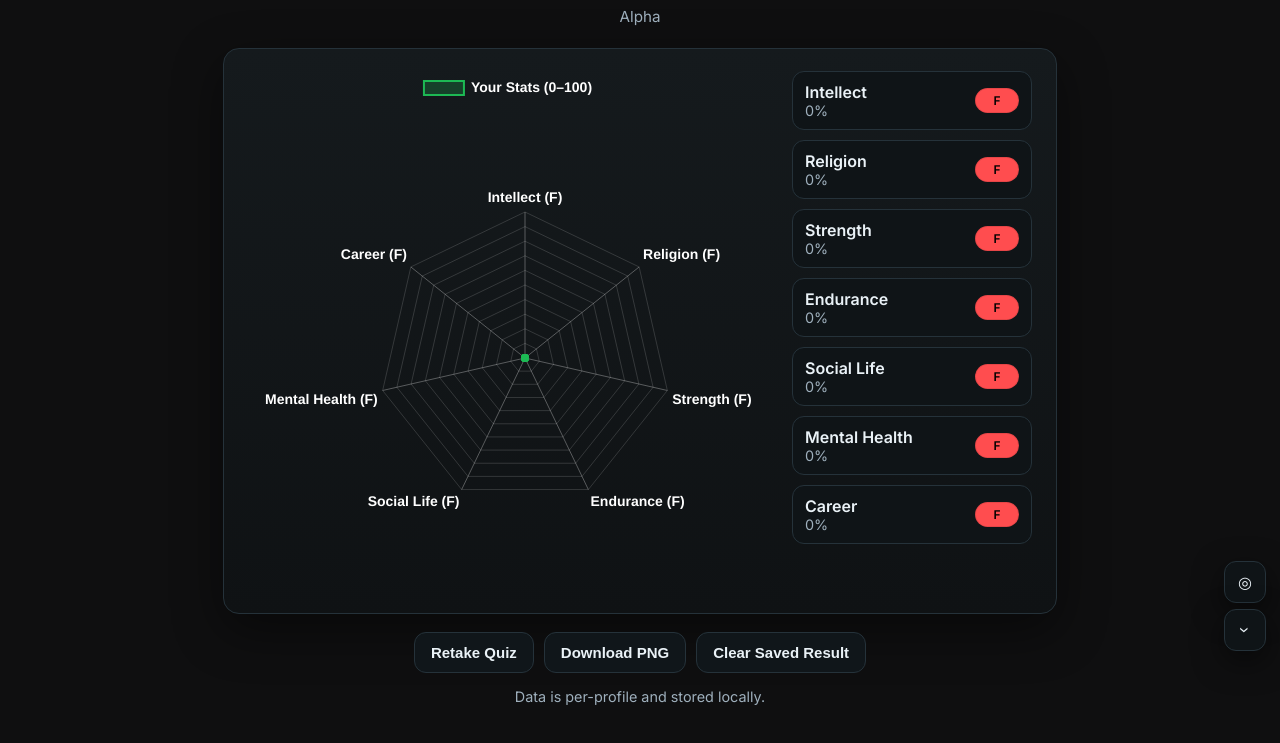
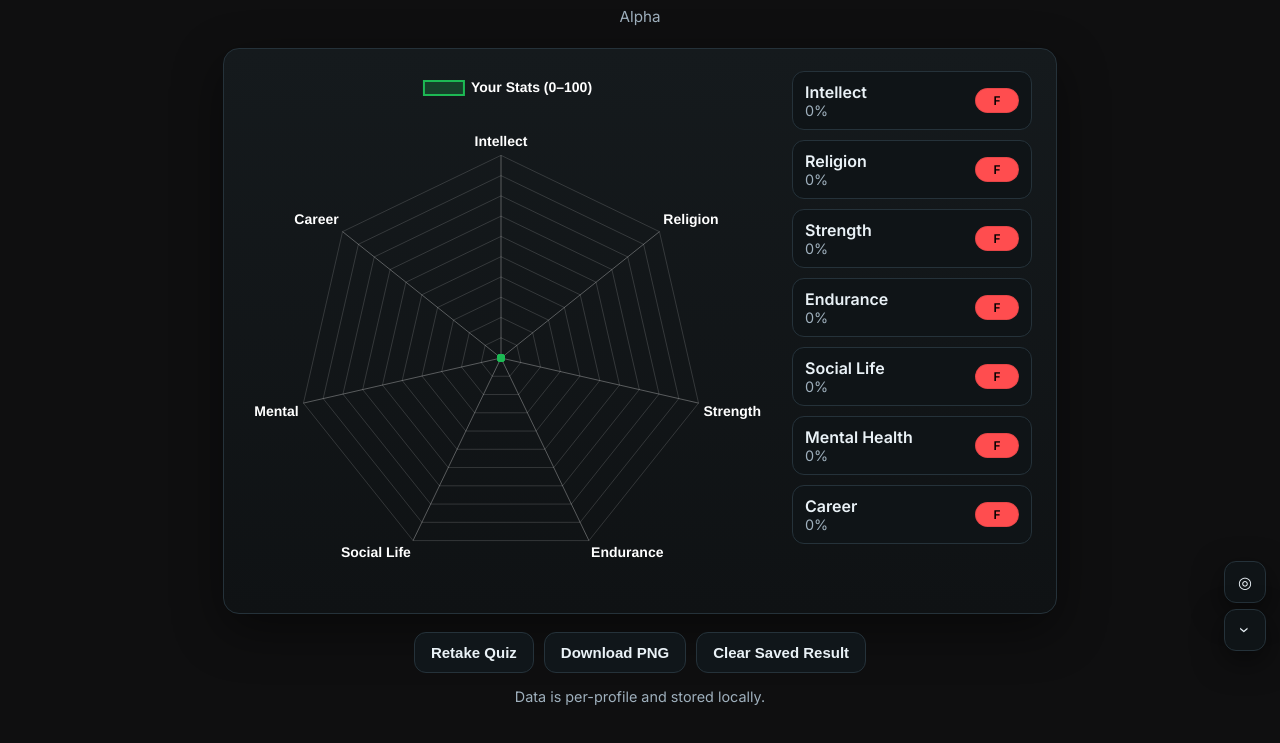
Before and after one commit to ZakyZerrouki/PowerCharts, a plain HTML site: page Results.html in a window 1280 px wide. Shown: the part 135-878 px from the top of the page. Drawn offline with nearby package versions, Linux system fonts and the light colour scheme.

Commit message:
Update Results.html

```diff
--- a/Results.html
+++ b/Results.html
@@ -1,3 +1,4 @@
+
 <!DOCTYPE html>
 <html lang="en">
 <head>
@@ -17,7 +18,11 @@
     background: linear-gradient(180deg,#151a1d, #0f1214); padding:22px 24px; border-radius: var(--radius);
     border: 1px solid var(--ring); box-shadow: 0 16px 50px rgba(0,0,0,0.45);
   }
-  canvas { max-width: 520px; max-height: 520px; }
+  /* responsive canvas: smaller on phones */
+  canvas { max-width: min(90vw, 520px); max-height: 520px; }
+  @media (max-width: 480px){
+    canvas{ max-width: 92vw; max-height: 380px; }
+  }
   .score-list { display:grid; gap:10px; font-size:16px; min-width:240px; }
   .score-item { background-color:#0f1417; padding:10px 12px; border-radius:12px; border:1px solid var(--ring);
     display:grid; grid-template-columns:1fr auto; gap:8px; align-items:center; }
@@ -32,6 +37,8 @@
   .menu{ position:absolute; top:50px; right:10px; background:#0f1417; border:1px solid var(--ring); border-radius:12px; box-shadow:0 12px 40px rgba(0,0,0,.5); min-width:190px; display:none; }
   .menu a{ display:block; padding:10px 12px; color:var(--ink); text-decoration:none; font-size:.95rem; }
   .menu a:hover{ background:#11181d; }
+
+  /* compact toggles bottom-right */
   .fab{ position:fixed; right:14px; z-index:15; width:40px; height:40px; border-radius:12px; border:1px solid var(--ring); background:#0f1417; display:grid; place-items:center; cursor:pointer; box-shadow:0 10px 30px rgba(0,0,0,.5); }
   #colorToggle{ bottom:14px; }
   #attrsToggle{ bottom:62px; }
@@ -59,12 +66,14 @@
     </div>
   </div>
 
+  <!-- Attribute toggle -->
   <div class="fab" id="attrsToggle" title="Attributes">◎</div>
   <div class="pop" id="attrsPop">
     <div class="tiny">Attributes</div>
     <div id="attrList" class="attr-list"></div>
   </div>
 
+  <!-- Color toggle -->
   <div class="fab" id="colorToggle" title="Chart color"><span style="transform:rotate(90deg)">›</span></div>
   <div class="pop" id="colorPop">
     <div class="row"><span class="tiny">Color</span><input id="primaryPicker" class="fullcolor" type="color" value="#1db954"></div>
@@ -89,76 +98,34 @@
     <p class="muted">Data is per-profile and stored locally.</p>
   </main>
 
-
 <script>
-/* ===== PowerChart Profiles & Storage Helpers ===== */
+/* ===== Profiles helpers ===== */
 const PC = (function(){
   const PROFILE_KEY = "powerChart.profiles";
+  function load(){ const raw = localStorage.getItem(PROFILE_KEY); try{ return raw?JSON.parse(raw):{activeId:null,byId:{}} }catch(e){ return {activeId:null,byId:{}} } }
+  function save(state){ localStorage.setItem(PROFILE_KEY, JSON.stringify(state)); }
+  function ensureDefault(){
+    let s = load();
+    if(!s.activeId || !s.byId[s.activeId]){
+      const id = (crypto.randomUUID?crypto.randomUUID():String(Date.now()));
+      s.byId[id] = { username:"Player One", pfp:null, enabledAttrs:["Intellect","Religion","Strength","Endurance","Social Life","Mental Health","Career"], theme:{primary:"#1db954",alpha:25} };
+      s.activeId = id; save(s);
+    } return s;
+  }
+  function active(){ const s = ensureDefault(); return { id:s.activeId, ...s.byId[s.activeId] }; }
+  function key(base){ const {id}=active(); return base+"."+id; }
+  function saveTheme(primary, alpha){ const s=ensureDefault(); const a=active(); s.byId[a.id].theme={primary, alpha:parseInt(alpha)}; save(s); }
+  function setAttrs(list){ const s=ensureDefault(); const a=active(); s.byId[a.id].enabledAttrs=list; save(s); }
+  function loadState(){ return ensureDefault(); }
+  return { active, key, saveTheme, setAttrs, loadState };
+})();
 
-  function loadProfiles(){
-    const raw = localStorage.getItem(PROFILE_KEY);
-    if (!raw) return { activeId: null, byId: {} };
-    try { return JSON.parse(raw); } catch(e){ return { activeId: null, byId: {} }; }
-  }
-  function saveProfiles(state){
-    localStorage.setItem(PROFILE_KEY, JSON.stringify(state));
-  }
-  function ensureDefaultProfile(){
-    let state = loadProfiles();
-    if (!state.activeId || !state.byId[state.activeId]){
-      const id = (crypto.randomUUID ? crypto.randomUUID() : String(Date.now()));
-      state.byId[id] = { username: "Player One", pfp: null, enabledAttrs: ["Intellect","Religion","Strength","Endurance","Social Life","Mental Health","Career"], theme: {primary:"#1db954", alpha:25} };
-      state.activeId = id;
-      saveProfiles(state);
-    }
-    return state;
-  }
-  function getActiveProfile(){
-    const state = ensureDefaultProfile();
-    return { id: state.activeId, ...state.byId[state.activeId] };
-  }
-  function setActiveProfile(id){
-    const state = loadProfiles();
-    if (state.byId[id]){ state.activeId = id; saveProfiles(state); return true; }
-    return false;
-  }
-  function upsertProfile(id, data){
-    const state = loadProfiles();
-    if (!id){
-      id = (crypto.randomUUID ? crypto.randomUUID() : String(Date.now()));
-    }
-    state.byId[id] = { ...(state.byId[id]||{}), ...data };
-    if (!state.activeId) state.activeId = id;
-    saveProfiles(state);
-    return id;
-  }
-  function deleteProfile(id){
-    const state = loadProfiles();
-    delete state.byId[id];
-    if (state.activeId === id){
-      state.activeId = Object.keys(state.byId)[0] || null;
-    }
-    saveProfiles(state);
-    // purge per-profile keys
-    Object.keys(localStorage).forEach(k=>{
-      if (k.endsWith("."+id)) localStorage.removeItem(k);
-    });
-  }
-  function key(base){ const {id} = getActiveProfile(); return `${base}.${id}`; }
-  function keyFor(base, id){ return `${base}.${id}`; }
-
-  return { loadProfiles, saveProfiles, ensureDefaultProfile, getActiveProfile, setActiveProfile, upsertProfile, deleteProfile, key, keyFor };
-})();
-</script>
-
-<script>
 // Topbar
 function renderTopbar(){
-  const p = PC.getActiveProfile();
-  const who = document.getElementById('who');
-  who.textContent = `${p.username || 'Player One'} — ${p.enabledAttrs.length} attributes enabled`;
+  const p = PC.active();
+  document.getElementById('who').textContent = (p.username||'Player One') + ' — ' + (p.enabledAttrs?p.enabledAttrs.length:7) + ' attributes enabled';
   const avatar = document.getElementById('profileBtn');
-  avatar.innerHTML = p.pfp ? `<img src="${p.pfp}">` : '<span>PC</span>';
+  avatar.innerHTML = p.pfp ? '<img src="'+p.pfp+'">' : '<span>PC</span>';
 }
 renderTopbar();
 const profileBtn = document.getElementById('profileBtn');
@@ -166,66 +133,54 @@ const profileMenu = document.getElementById('profileMenu');
 profileBtn.addEventListener('click', () => { profileMenu.style.display = profileMenu.style.display === 'block' ? 'none' : 'block'; });
 document.addEventListener('click', (e)=>{ if(!profileMenu.contains(e.target) && e.target!==profileBtn){ profileMenu.style.display='none'; } });
 
-// Theme
-const ap0 = PC.getActiveProfile();
-let primary = (ap0.theme && ap0.theme.primary) || "#1db954";
-let alpha = (ap0.theme && ap0.theme.alpha!=null) ? ap0.theme.alpha : 25;
-
-const colorToggle = document.getElementById('colorToggle');
-const colorPop = document.getElementById('colorPop');
+// Theme (per profile)
+let { theme } = PC.active();
+let primary = (theme && theme.primary) || "#1db954";
+let alpha = (theme && theme.alpha!=null) ? theme.alpha : 25;
 const primaryPicker = document.getElementById('primaryPicker');
 const alphaRange = document.getElementById('alphaRange');
 primaryPicker.value = primary; alphaRange.value = alpha;
-
-colorToggle.addEventListener('click', ()=>{ colorPop.style.display = colorPop.style.display === 'block' ? 'none' : 'block'; });
-document.addEventListener('click', (e)=>{ if(!colorPop.contains(e.target) && e.target!==colorToggle && e.target!==primaryPicker){ colorPop.style.display='none'; } });
-
 function hexToRGBA(hex, a){
-  let c = hex.replace("#","");
-  if (c.length===3){ c = c.split("").map(x=>x+x).join(""); }
-  const r = parseInt(c.substring(0,2),16);
-  const g = parseInt(c.substring(2,4),16);
-  const b = parseInt(c.substring(4,6),16);
+  let c = hex.replace("#",""); if (c.length===3){ c = c.split("").map(x=>x+x).join(""); }
+  const r = parseInt(c.substring(0,2),16), g = parseInt(c.substring(2,4),16), b = parseInt(c.substring(4,6),16);
   return `rgba(${r}, ${g}, ${b}, ${a})`;
 }
-function saveThemeToProfile(){
-  const state = PC.loadProfiles();
-  const ap = PC.getActiveProfile();
-  state.byId[ap.id].theme = { primary, alpha: parseInt(alpha) };
-  PC.saveProfiles(state);
-}
+document.getElementById('colorToggle').addEventListener('click', ()=>{
+  const p = document.getElementById('colorPop'); p.style.display = p.style.display==='block' ? 'none' : 'block';
+});
+document.addEventListener('click', (e)=>{
+  const p = document.getElementById('colorPop');
+  if(!p.contains(e.target) && e.target.id!=='colorToggle' && e.target.id!=='primaryPicker'){ p.style.display='none'; }
+});
+primaryPicker.addEventListener('input', (e)=>{ primary = e.target.value; PC.saveTheme(primary, alpha); rebuild(); });
+alphaRange.addEventListener('input', (e)=>{ alpha = parseInt(e.target.value,10); PC.saveTheme(primary, alpha); rebuild(); });
 
-// Attributes
+// Attributes (per profile)
 const ALL = ["Intellect","Religion","Strength","Endurance","Social Life","Mental Health","Career"];
 const attrsToggle = document.getElementById('attrsToggle');
 const attrsPop = document.getElementById('attrsPop');
 const attrList = document.getElementById('attrList');
-attrsToggle.addEventListener('click', ()=>{ attrsPop.style.display = attrsPop.style.display === 'block' ? 'none' : 'block'; });
-document.addEventListener('click', (e)=>{ if(!attrsPop.contains(e.target) && e.target!==attrsToggle){ attrsPop.style.display='none'; } });
-
+attrsToggle.addEventListener('click', ()=>{ attrsPop.style.display = attrsPop.style.display==='block' ? 'none' : 'block'; });
+document.addEventListener('click', (e)=>{ if(!attrsPop.contains(e.target) && e.target.id!=='attrsToggle'){ attrsPop.style.display='none'; } });
 function renderAttrList(){
-  const ap = PC.getActiveProfile();
+  const ap = PC.active();
   attrList.innerHTML = "";
-  ALL.forEach(a=>{
+  (ALL).forEach(a=>{
     const id = "chk_"+a.replace(/\s/g,"_");
     const wrap = document.createElement('label'); wrap.className="chk";
-    const checked = ap.enabledAttrs.includes(a) ? 'checked' : '';
-    wrap.innerHTML = `<input type="checkbox" id="${id}" ${checked}> <span>${a}</span>`;
-    attrList.appendChild(wrap);
-    wrap.querySelector('input').addEventListener('change', (e)=>{
-      const state = PC.loadProfiles();
-      const list = new Set(state.byId[ap.id].enabledAttrs || ALL);
-      if (e.target.checked) list.add(a); else list.delete(a);
-      state.byId[ap.id].enabledAttrs = Array.from(list);
-      PC.saveProfiles(state);
-      renderTopbar();
-      rebuild();
+    const chk = document.createElement('input'); chk.type="checkbox"; chk.id=id; chk.checked = (ap.enabledAttrs||ALL).includes(a);
+    const sp = document.createElement('span'); sp.textContent = a;
+    wrap.appendChild(chk); wrap.appendChild(sp); attrList.appendChild(wrap);
+    chk.addEventListener('change', ()=>{
+      const list = new Set((PC.active().enabledAttrs)||ALL);
+      if (chk.checked) list.add(a); else list.delete(a);
+      PC.setAttrs(Array.from(list)); renderTopbar(); rebuild();
     });
   });
 }
 renderAttrList();
 
-// Chart rebuild
+// Chart + list
 let chart = null;
 function gradeFromAverage(avg1to6){
   const pct = Math.max(0, Math.min(100, Math.round(((avg1to6 - 1) / 5) * 100)));
@@ -238,29 +193,22 @@ function gradeFromAverage(avg1to6){
   return {grade:"F", color:"#ff4d4f", pct};
 }
 
+// Abbreviation: only Mental Health -> Mental (as requested)
+function labelForChart(label){
+  if (label === "Mental Health") return "Mental";
+  return label;
+}
+
 function rebuild(){
-  const ap = PC.getActiveProfile();
-  primary = (ap.theme && ap.theme.primary) || primary;
-  alpha = (ap.theme && ap.theme.alpha!=null) ? ap.theme.alpha : alpha;
-  primaryPicker.value = primary; alphaRange.value = alpha;
-
-  const labels = ap.enabledAttrs && ap.enabledAttrs.length ? ap.enabledAttrs : ALL;
+  const ap = PC.active();
+  // data
+  const labelsSrc = ap.enabledAttrs && ap.enabledAttrs.length ? ap.enabledAttrs : ALL;
   const latest = JSON.parse(localStorage.getItem(PC.key("powerChart.latest")) || "null");
   const legacy = JSON.parse(localStorage.getItem("quizScores") || "{}");
-  let averages = labels.map(label => (legacy[label] ? legacy[label] : 0)); // 1–6
-  let grades = {}; let normalized = {}; let timestamp = null;
-
-  if (latest){
-    timestamp = latest.timestamp;
-    averages = labels.map(l => latest.averages[l] ?? 0);
-    grades = latest.grades || {};
-    normalized = latest.normalized || {};
-  } else {
-    labels.forEach(l => {
-      const g = gradeFromAverage(legacy[l] || 0);
-      grades[l] = g.grade; normalized[l] = g.pct;
-    });
-  }
+  let averages = labelsSrc.map(label => (latest && latest.averages ? (latest.averages[label] ?? (legacy[label]||0)) : (legacy[label]||0)));
+  let grades = latest && latest.grades ? latest.grades : {};
+  let normalized = latest && latest.normalized ? latest.normalized : {};
+  let timestamp = latest && latest.timestamp ? latest.timestamp : null;
 
   if (timestamp){
     const dt = new Date(timestamp);
@@ -271,11 +219,11 @@ function rebuild(){
   // score list
   const scoreListDiv = document.getElementById("scoreList");
   scoreListDiv.innerHTML = "";
-  labels.forEach((label, i) => {
+  labelsSrc.forEach((label, i) => {
     const avg = (averages[i] || 0);
     const gInfo = gradeFromAverage(avg);
-    const g = grades[label] || gInfo.grade;
-    const pct = normalized[label] ?? gInfo.pct;
+    const g = (grades && grades[label]) || gInfo.grade;
+    const pct = (normalized && normalized[label] != null) ? normalized[label] : gInfo.pct;
     const color = gInfo.color;
     const item = document.createElement("div");
     item.className = "score-item";
@@ -284,20 +232,18 @@ function rebuild(){
     scoreListDiv.appendChild(item);
   });
 
-  const gradedLabels = labels.map((label, i) => {
-    const g = grades[label] || gradeFromAverage(averages[i]||0).grade;
-    return `${label} (${g})`;
-  });
+  // chart labels WITHOUT grade letters; with Mental abbreviation
+  const chartLabels = labelsSrc.map(l => labelForChart(l));
 
   const ctx = document.getElementById("resultsChart").getContext("2d");
   if (chart){ chart.destroy(); }
   chart = new Chart(ctx, {
     type: "radar",
     data: {
-      labels: gradedLabels,
+      labels: chartLabels,
       datasets: [{
         label: "Your Stats (0–100)",
-        data: labels.map((_, i) => Math.max(0, Math.min(100, Math.round(((averages[i]||0) - 1) / 5 * 100)))),
+        data: labelsSrc.map((_, i) => Math.max(0, Math.min(100, Math.round(((averages[i]||0) - 1) / 5 * 100)))),
         borderColor: primary,
         backgroundColor: hexToRGBA(primary, alpha/100),
         pointBackgroundColor: primary,
@@ -306,15 +252,22 @@ function rebuild(){
     },
     options: {
       animation: { duration: 400 },
-      scales: { r: { min: 0, max: 100, ticks: { display: false }, grid: { color: "rgba(255,255,255,0.15)" }, angleLines: { color: "rgba(255,255,255,0.3)" }, pointLabels: { color: "white", font: { size: 14, weight: 600 } } } },
+      scales: {
+        r: {
+          min: 0, max: 100, ticks: { display: false },
+          grid: { color: "rgba(255,255,255,0.15)" },
+          angleLines: { color: "rgba(255,255,255,0.3)" },
+          pointLabels: {
+            color: "white",
+            font: ctx => ({ size: ctx.chart.width < 420 ? 10 : 14, weight: 600 })
+          }
+        }
+      },
       plugins: { legend: { labels: { color: "white", font: { weight: 600, size: 14 } } } }
     }
   });
 }
 rebuild();
-
-primaryPicker.addEventListener('input', (e)=>{ primary = e.target.value; saveThemeToProfile(); rebuild(); });
-alphaRange.addEventListener('input', (e)=>{ alpha = parseInt(e.target.value,10); saveThemeToProfile(); rebuild(); });
 
 // Download & Clear
 document.getElementById("downloadBtn").addEventListener("click", ()=>{
@@ -328,6 +281,9 @@ document.getElementById("clearBtn").addEventListener("click", ()=>{
   alert("Saved result cleared for this profile. Retake the quiz or fill Your Data.");
   rebuild();
 });
+
+// Rebuild on resize to adjust label font
+window.addEventListener('resize', rebuild);
 </script>
 </body>
 </html>
```
